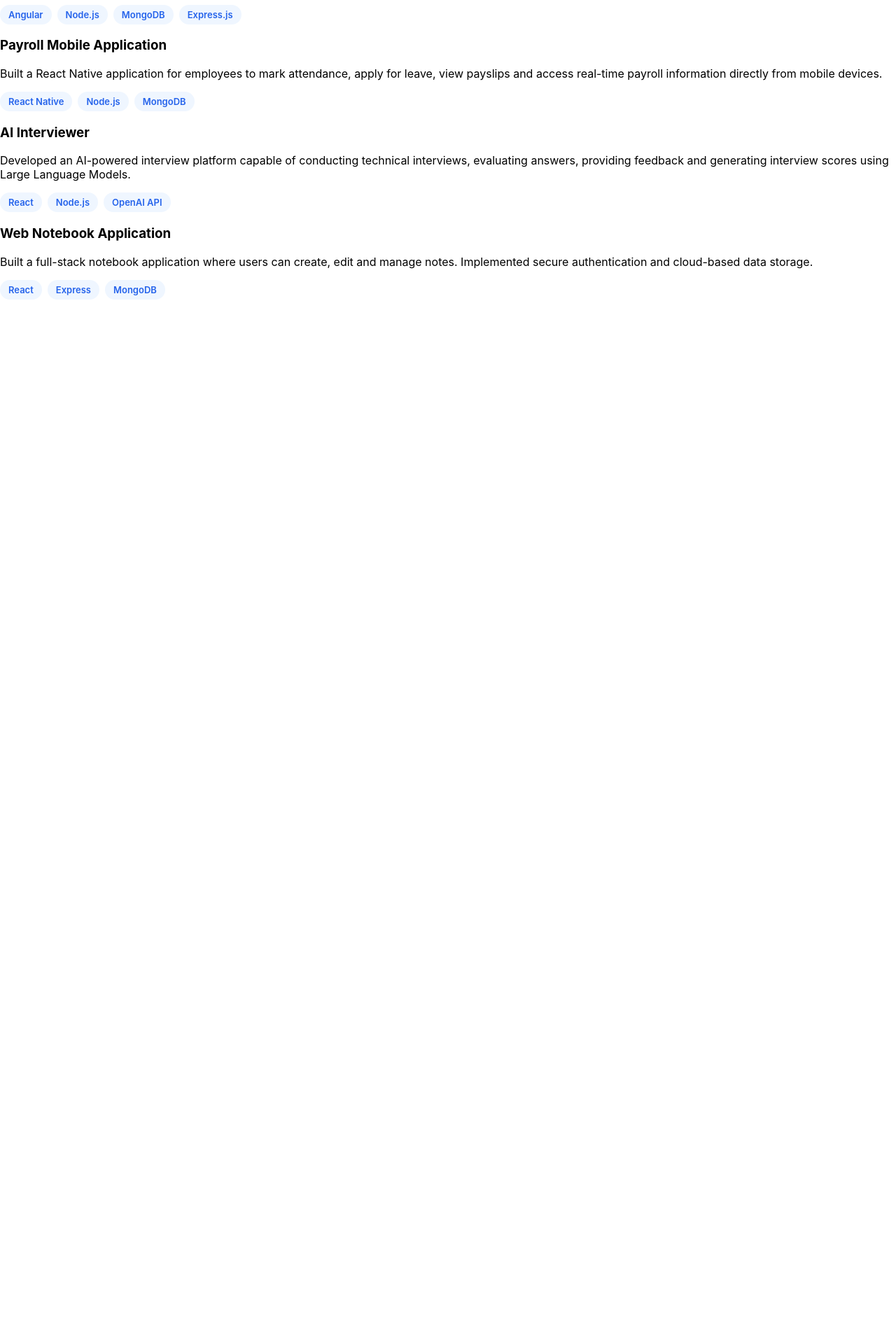
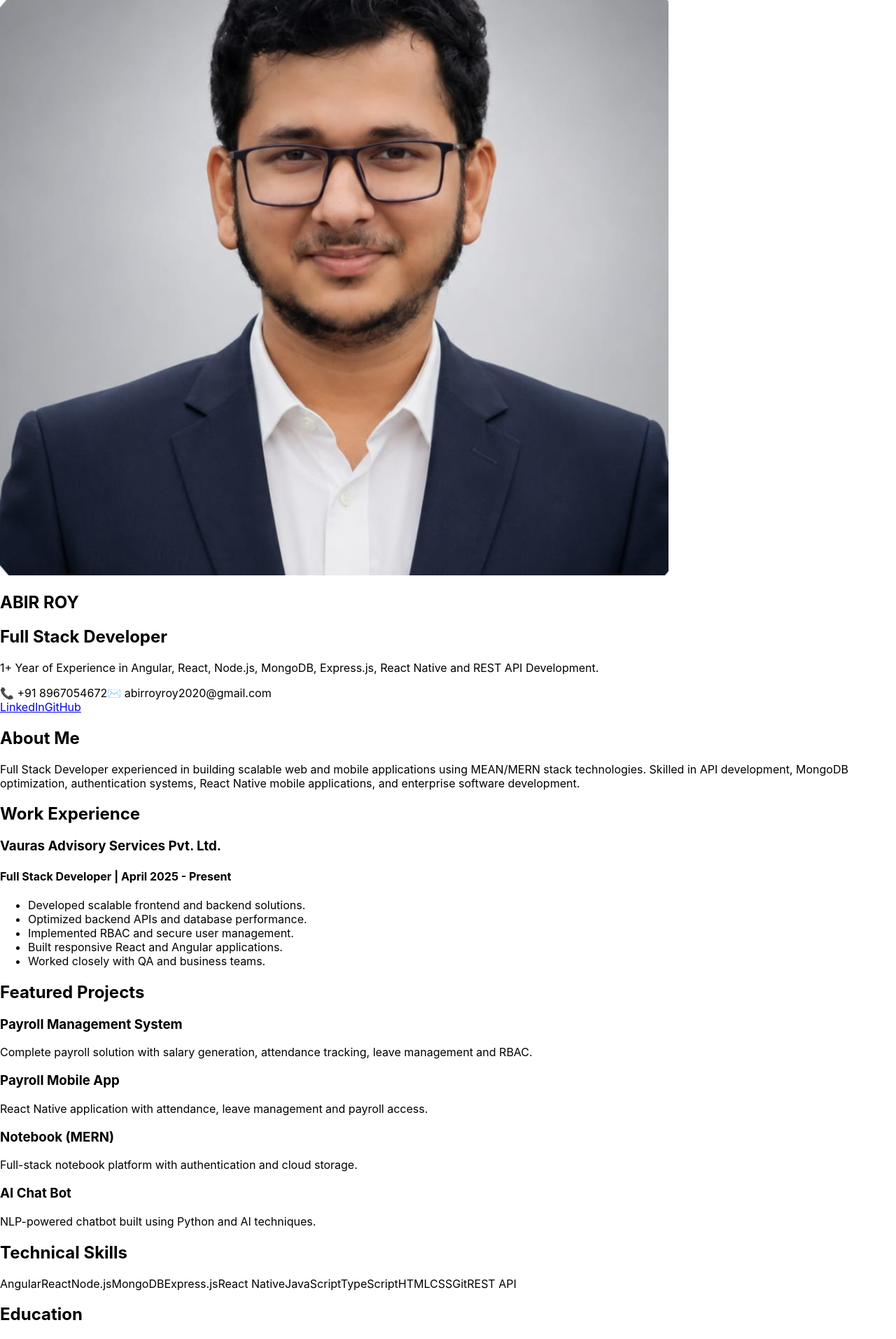
Before and after one commit to abirroy2001/my_cv, a React (Create React App) app: page /cv in a window 1280 px wide. Shown: the part 160-2073 px from the top of the page at 70% size. Before the commit the page ends 800 px from the top, so only its background shows below. Built offline with nearby package versions, Linux system fonts and the light colour scheme.

Commit message:
Initial commit

```diff
--- a/src/componants/abir_cv.js
+++ b/src/componants/abir_cv.js
@@ -1,81 +1,158 @@
 import React from "react";
 import "./css/abir_cv.css";
+import profilePic from "./images/abir_roy.jpeg";
+
 function AbirCv() {
   return (
-        <div className="section">
+    <div className="portfolio">
+
+      {/* Hero Section */}
+      <section className="hero">
+        <div className="hero-left">
+          <img src={profilePic} alt="Abir Roy" className="profile-pic" />
+        </div>
+
+        <div className="hero-right">
+          <h1>ABIR ROY</h1>
+          <h2>Full Stack Developer</h2>
+
+          <p>
+            1+ Year of Experience in Angular, React, Node.js,
+            MongoDB, Express.js, React Native and REST API Development.
+          </p>
+
+          <div className="contact">
+            <span>📞 +91 8967054672</span>
+            <span>✉️ abirroyroy2020@gmail.com</span>
+          </div>
+
+          <div className="buttons">
+            <a href="https://linkedin.com" target="_blank" rel="noreferrer">
+              LinkedIn
+            </a>
+
+            <a href="https://github.com" target="_blank" rel="noreferrer">
+              GitHub
+            </a>
+          </div>
+        </div>
+      </section>
+
+      {/* About */}
+      <section className="section">
+        <h2>About Me</h2>
+
+        <div className="card">
+          <p>
+            Full Stack Developer experienced in building scalable web
+            and mobile applications using MEAN/MERN stack technologies.
+            Skilled in API development, MongoDB optimization,
+            authentication systems, React Native mobile applications,
+            and enterprise software development.
+          </p>
+        </div>
+      </section>
+
+      {/* Experience */}
+      <section className="section">
+        <h2>Work Experience</h2>
+
+        <div className="card">
+          <h3>Vauras Advisory Services Pvt. Ltd.</h3>
+
+          <h4>Full Stack Developer | April 2025 - Present</h4>
+
+          <ul>
+            <li>Developed scalable frontend and backend solutions.</li>
+            <li>Optimized backend APIs and database performance.</li>
+            <li>Implemented RBAC and secure user management.</li>
+            <li>Built responsive React and Angular applications.</li>
+            <li>Worked closely with QA and business teams.</li>
+          </ul>
+        </div>
+      </section>
+
+      {/* Projects */}
+      <section className="section">
         <h2>Featured Projects</h2>
 
-            <div className="project-grid">
+        <div className="projects">
 
           <div className="project-card">
             <h3>Payroll Management System</h3>
-
             <p>
-                        Developed a complete payroll management solution using
-                        Angular, Node.js, Express.js and MongoDB.
-                        Features include employee management, attendance tracking,
-                        leave management, salary generation, payslip creation and
-                        role-based access control.
+              Complete payroll solution with salary generation,
+              attendance tracking, leave management and RBAC.
             </p>
-
-                    <div className="tech-stack">
-                        <span>Angular</span>
-                        <span>Node.js</span>
-                        <span>MongoDB</span>
-                        <span>Express.js</span>
-                    </div>
           </div>
 
           <div className="project-card">
-                    <h3>Payroll Mobile Application</h3>
-
+            <h3>Payroll Mobile App</h3>
             <p>
-                        Built a React Native application for employees to mark
-                        attendance, apply for leave, view payslips and access
-                        real-time payroll information directly from mobile devices.
+              React Native application with attendance, leave
+              management and payroll access.
             </p>
-
-                    <div className="tech-stack">
-                        <span>React Native</span>
-                        <span>Node.js</span>
-                        <span>MongoDB</span>
-                    </div>
           </div>
 
           <div className="project-card">
-                    <h3>AI Interviewer</h3>
-
+            <h3>Notebook (MERN)</h3>
             <p>
-                        Developed an AI-powered interview platform capable of
-                        conducting technical interviews, evaluating answers,
-                        providing feedback and generating interview scores using
-                        Large Language Models.
+              Full-stack notebook platform with authentication
+              and cloud storage.
             </p>
-
-                    <div className="tech-stack">
-                        <span>React</span>
-                        <span>Node.js</span>
-                        <span>OpenAI API</span>
-                    </div>
           </div>
 
           <div className="project-card">
-                    <h3>Web Notebook Application</h3>
-
+            <h3>AI Chat Bot</h3>
             <p>
-                        Built a full-stack notebook application where users can
-                        create, edit and manage notes. Implemented secure
-                        authentication and cloud-based data storage.
+              NLP-powered chatbot built using Python and AI techniques.
             </p>
-
-                    <div className="tech-stack">
-                        <span>React</span>
-                        <span>Express</span>
-                        <span>MongoDB</span>
-                    </div>
           </div>
 
         </div>
+      </section>
+
+      {/* Skills */}
+      <section className="section">
+        <h2>Technical Skills</h2>
+
+        <div className="skills">
+          {[
+            "Angular",
+            "React",
+            "Node.js",
+            "MongoDB",
+            "Express.js",
+            "React Native",
+            "JavaScript",
+            "TypeScript",
+            "HTML",
+            "CSS",
+            "Git",
+            "REST API"
+          ].map((skill) => (
+            <span key={skill}>{skill}</span>
+          ))}
+        </div>
+      </section>
+
+      {/* Education */}
+      <section className="section">
+        <h2>Education</h2>
+
+        <div className="card">
+          <h3>Netaji Subhash Engineering College</h3>
+          <p>B.Tech Information Technology</p>
+          <p>CGPA: 8.14 | 2021 - 2025</p>
+        </div>
+
+        <div className="card">
+          <h3>Tikrapara A.M High School</h3>
+          <p>Higher Secondary</p>
+          <p>88.4% | 2018 - 2020</p>
+        </div>
+      </section>
+
     </div>
   );
 }
```
Also changed, not shown: src/componants/images/abir_roy.jpeg (added). Lines whose indentation alone changed are shown as unchanged.
